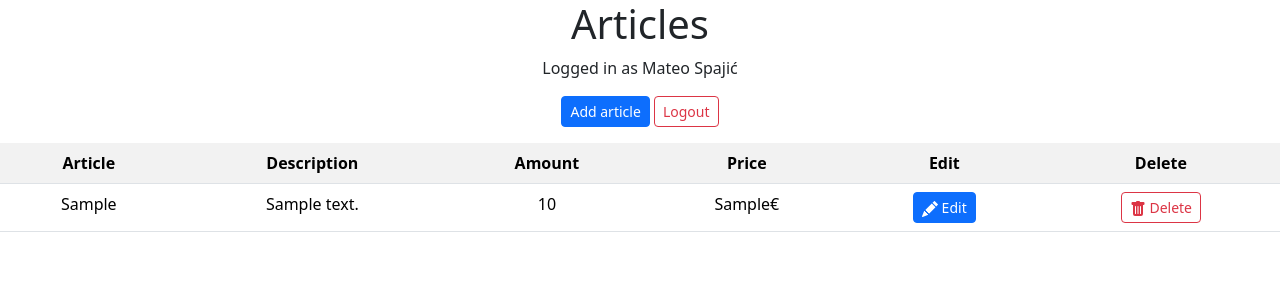
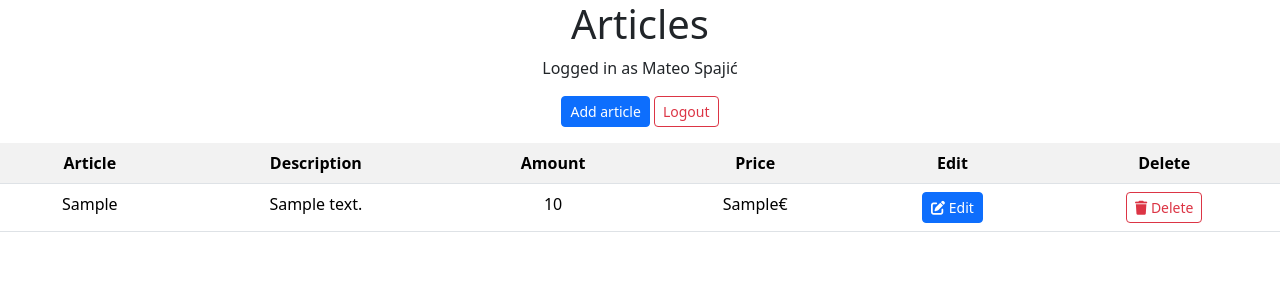
Before and after one commit to Spajki001/Web-Programming-Course, a PHP site: page /articles.php in a window 1280 px wide. Shown: the top 300 px of the page. Run offline with PHP 8.4, Linux system fonts and the light colour scheme; a user stored in the database is signed in; tables that the repository leaves empty hold one stand-in row (values such as "Sample post").

Commit message:
Finished LV7

```diff
--- a/LV7/Scripts/articles.php
+++ b/LV7/Scripts/articles.php
@@ -18,6 +18,7 @@ $surname = $_SESSION['surname'];
     <meta name="viewport" content="width=device-width, initial-scale=1.0">
     <link href="https://cdn.jsdelivr.net/npm/bootstrap@5.3.2/dist/css/bootstrap.min.css" rel="stylesheet" integrity="sha384-T3c6CoIi6uLrA9TneNEoa7RxnatzjcDSCmG1MXxSR1GAsXEV/Dwwykc2MPK8M2HN" crossorigin="anonymous">
     <script src="https://cdn.jsdelivr.net/npm/bootstrap@5.3.2/dist/js/bootstrap.bundle.min.js" integrity="sha384-C6RzsynM9kWDrMNeT87bh95OGNyZPhcTNXj1NW7RuBCsyN/o0jlpcV8Qyq46cDfL" crossorigin="anonymous"></script>
+    <link rel="stylesheet" href="https://cdnjs.cloudflare.com/ajax/libs/font-awesome/6.5.1/css/all.min.css">
     <style>
         h1, p{
             text-align: center;
@@ -69,11 +70,8 @@ $surname = $_SESSION['surname'];
                     echo "<tr><td>" . $row['article'] . "</td><td>" . $row['description'] . "</td><td>" . $row['amount'] . "</td><td>" . $row['price'] . "€</td>";
                     // If user is admin, show edit and delete buttons
                     if($_SESSION['role'] == 'admin'){
-                        echo "<td><a href='edit_article.php?id=" . $row['id'] . "' class='btn btn-primary btn-sm' role='button'><svg xmlns='http://www.w3.org/2000/svg' width='16' height='16' fill='currentColor' class='bi bi-pencil-fill' viewBox='0 0 16 16'>
-                        <path d='M12.854.146a.5.5 0 0 0-.707 0L10.5 1.793 14.207 5.5l1.647-1.646a.5.5 0 0 0 0-.708l-3-3zm.646 6.061L9.793 2.5 3.293 9H3.5a.5.5 0 0 1 .5.5v.5h.5a.5.5 0 0 1 .5.5v.5h.5a.5.5 0 0 1 .5.5v.5h.5a.5.5 0 0 1 .5.5v.207l6.5-6.5zm-7.468 7.468A.5.5 0 0 1 6 13.5V13h-.5a.5.5 0 0 1-.5-.5V12h-.5a.5.5 0 0 1-.5-.5V11h-.5a.5.5 0 0 1-.5-.5V10h-.5a.499.499 0 0 1-.175-.032l-.179.178a.5.5 0 0 0-.11.168l-2 5a.5.5 0 0 0 .65.65l5-2a.5.5 0 0 0 .168-.11l.178-.178z'/></svg> Edit</a></td>
-                        <td><a href='delete_article.php?id=" . $row['id'] . "' class='btn btn-outline-danger btn-sm' role='button'><svg xmlns='http://www.w3.org/2000/svg' width='16' height='16' fill='currentColor' class='bi bi-trash-fill' viewBox='0 0 16 16'>
-                        <path d='M2.5 1a1 1 0 0 0-1 1v1a1 1 0 0 0 1 1H3v9a2 2 0 0 0 2 2h6a2 2 0 0 0 2-2V4h.5a1 1 0 0 0 1-1V2a1 1 0 0 0-1-1H10a1 1 0 0 0-1-1H7a1 1 0 0 0-1 1zm3 4a.5.5 0 0 1 .5.5v7a.5.5 0 0 1-1 0v-7a.5.5 0 0 1 .5-.5M8 5a.5.5 0 0 1 .5.5v7a.5.5 0 0 1-1 0v-7A.5.5 0 0 1 8 5m3 .5v7a.5.5 0 0 1-1 0v-7a.5.5 0 0 1 1 0'/>
-                      </svg> Delete</a></td></tr>";
+                        echo "<td><a href='edit_article.php?id=" . $row['id'] . "' class='btn btn-primary btn-sm' role='button'><i class='fa-solid fa-pen-to-square'></i> Edit</a></td>
+                        <td><a href='delete_article.php?id=" . $row['id'] . "' class='btn btn-outline-danger btn-sm' role='button'><i class='fa-solid fa-trash'></i> Delete</a></td></tr>";
                     } else {
                         echo "</tr>";
                     }
```
Also changed, not shown: LV7/Scripts/edit_article.php (+10 -10 lines).
